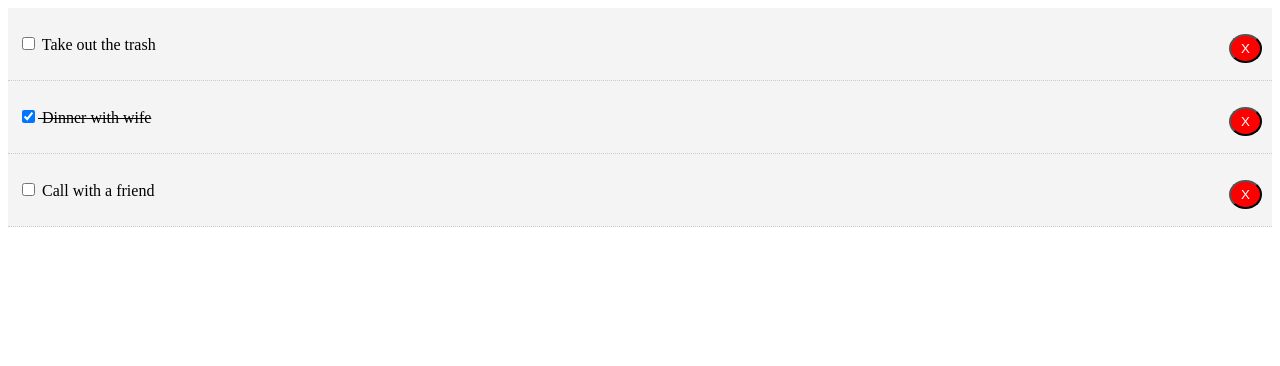
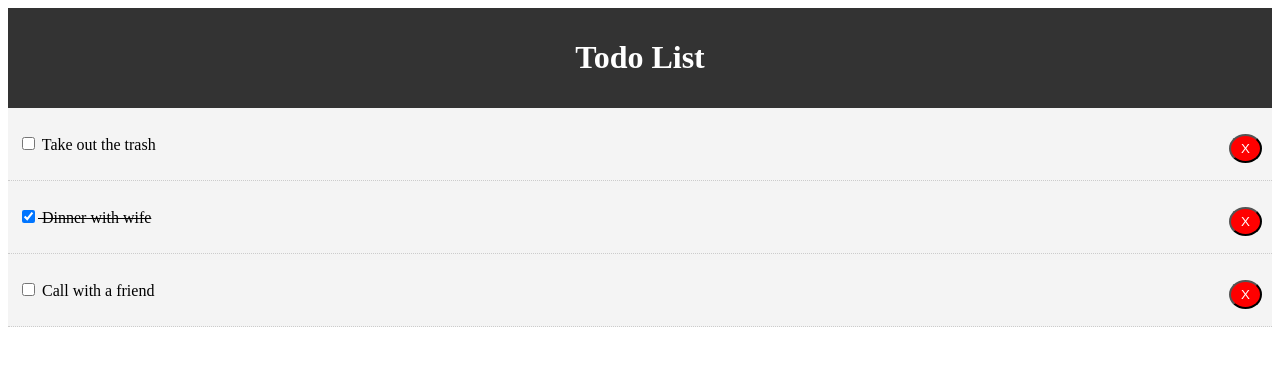
Before and after one commit to ShafiqShams/reactrevise, a React (Create React App) app: page / in a window 1280 px wide. Shown: the top 366 px of the page. Built offline with nearby package versions, Linux system fonts and the light colour scheme.

Commit message:
Header as functional component

```diff
--- a/src/App.js
+++ b/src/App.js
@@ -1,5 +1,6 @@
 import React, { Component } from "react";
 import Todos from "./components/Todos";
+import Header from "./components/layout/Header";
 
 class App extends Component {
   state = {
@@ -53,6 +54,8 @@
 
     return (
       <div className="App">
+
+        <Header />
         <Todos
           todos={this.state.todos}
           delTodo={this.delTodo}
--- /dev/null
+++ b/src/components/layout/Header.js
@@ -0,0 +1,19 @@
+import React from 'react'
+
+function Header() {
+  return (
+    <header style={headerStyle}>
+      <h1>Todo List</h1>
+    </header>
+  )
+}
+
+const headerStyle = {
+  background: '#333',
+  color: '#fff',
+  textAlign: 'center',
+  padding: '10px',
+}
+
+
+export default Header;
```
